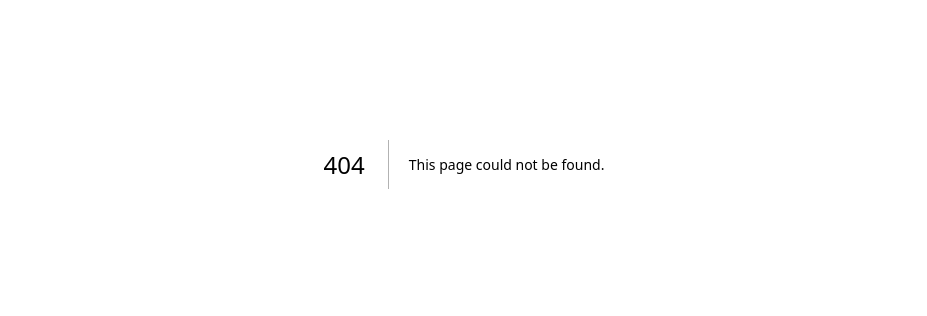
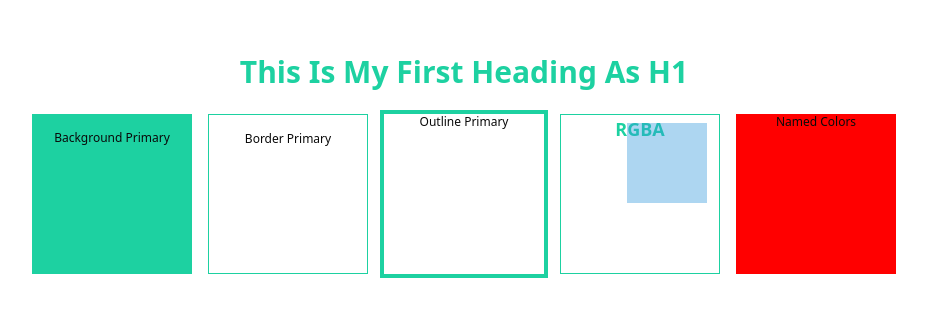
Before and after one commit to Dasan-Chamika/cinescope, a Next.js app: page /genres in a window 1280 px wide. Before the commit this address had no page. Shown: the part 236-552 px from the top of the page, without its empty margins (176-1103 px from the left). Built offline with nearby package versions, Linux system fonts and the light colour scheme.

Commit message:
Examples of flex/grid usecases and color palette update

```diff
--- /dev/null
+++ b/app/genres/page.tsx
@@ -0,0 +1,73 @@
+// By default RSC
+export default function GenresPage() {
+  console.log("Server Component Here!!");
+  // Example 04
+  return (
+    <div className="flex flex-col min-h-screen justify-center items-center p-6 gap-6">
+      <h1 className="text-primary font-bold text-3xl capitalize">
+        This is my first heading as h1
+      </h1>
+
+      <div className="flex gap-4 text-xs text-center">
+        <div className="w-40 h-40 p-4 bg-primary">Background Primary</div>
+
+        <div className="w-40 h-40 p-4 border-primary border">
+          Border Primary
+        </div>
+
+        <div className="w-40 h-40 outline-4 outline-primary">
+          Outline Primary
+        </div>
+
+        <div className="w-40 h-40 relative border border-primary">
+          <h1 className="text-primary font-bold text-lg">RGBA</h1>
+          <div className="w-20 h-20 bg-secondary absolute top-2 right-3"></div>
+        </div>
+
+        <div className="w-40 h-40 relative bg-accent">Named Colors</div>
+      </div>
+    </div>
+  );
+
+  // Example 03 (Grid)
+  return (
+    <div className="flex min-h-screen justify-center items-center bg-amber-200 p-6">
+      {/* Cards Container */}
+      <div className="w-full grid grid-cols-1 sm:grid-cols-2 md:grid-cols-3 lg:grid-cols-4 gap-6">
+        <div className="w-full h-40 bg-red-200">Div 01</div>
+        <div className="w-full h-40 bg-green-200">Div 02</div>
+        <div className="w-full h-40 bg-purple-200">Div 03</div>
+        <div className="w-full h-40 bg-orange-200">Div 04</div>
+        <div className="w-full h-40 bg-pink-200">Div 05</div>
+        <div className="w-full h-40 bg-cyan-200">Div 06</div>
+        <div className="w-full h-40 bg-blue-200">Div 07</div>
+        <div className="w-full h-40 bg-sky-200">Div 08</div>
+      </div>
+    </div>
+  );
+  // Example 02 (Flex 1)
+  return (
+    <div className="flex flex-col md:flex-row bg-purple-300 min-h-screen">
+      <div className="flex-1 p-6 bg-green-200 text-center">Div 01</div>
+      <div className="flex-3 p-6 bg-red-200 text-center">Div 02</div>
+      <div className="flex-1 p-6 bg-blue-200 text-center">Div 03</div>
+      <div className="flex-4 p-6 bg-orange-200 text-center">Div 04</div>
+    </div>
+  );
+
+  // Example 01 (Flex Box)
+  return (
+    <div className="flex flex-col md:flex-row items-center justify-center bg-purple-300 min-h-screen p-6 gap-6">
+      <div className="h-20 w-30 p-6 bg-green-200 rounded text-center">
+        Div 01
+      </div>
+      <div className="h-20 w-30 p-6 bg-red-200 rounded text-center">Div 02</div>
+      <div className="h-20 w-30 p-6 bg-orange-200 rounded text-center">
+        Div 03
+      </div>
+      <div className="h-20 w-30 p-6 bg-yellow-200 rounded text-center">
+        Div 04
+      </div>
+    </div>
+  );
+}
--- a/app/globals.css
+++ b/app/globals.css
@@ -51,13 +51,13 @@
   --card-foreground: oklch(0.145 0 0);
   --popover: oklch(1 0 0);
   --popover-foreground: oklch(0.145 0 0);
-  --primary: oklch(0.205 0 0);
+  --primary: #1dd1a1;
   --primary-foreground: oklch(0.985 0 0);
-  --secondary: oklch(0.97 0 0);
+  --secondary: rgba(52, 152, 219, 0.4);
   --secondary-foreground: oklch(0.205 0 0);
   --muted: oklch(0.97 0 0);
   --muted-foreground: oklch(0.556 0 0);
-  --accent: oklch(0.97 0 0);
+  --accent: red;
   --accent-foreground: oklch(0.205 0 0);
   --destructive: oklch(0.577 0.245 27.325);
   --border: oklch(0.922 0 0);
@@ -116,6 +116,7 @@
   * {
     @apply border-border outline-ring/50;
   }
+
   body {
     @apply bg-background text-foreground;
   }
--- a/app/movies/page.tsx
+++ b/app/movies/page.tsx
@@ -1,6 +1,6 @@
 // RSC - React Server Component
+import { MainNav } from "@/components/main-nav";
 import Link from "next/link";
-import MainNav from "@/components/main-nav";
 
 // SSR - Enabled by default
 export default function MoviesPage() {
--- a/app/page.tsx
+++ b/app/page.tsx
@@ -1,7 +1,7 @@
 // RSC - React Server Component
 // SSR - Enabled by default import MainNav from "@/components/main-nav";
 
-import MainNav from "@/components/main-nav";
+import { MainNav } from "@/components/main-nav";
 import Image from "next/image";
 import Link from "next/link";
 export default function HomePage() {
--- a/components/main-nav.tsx
+++ b/components/main-nav.tsx
@@ -2,11 +2,11 @@ import Link from "next/link";
 import { Logo } from "./logo";
 import { ModeToggle } from "./mode-toggle";
 
-export default function MainNav() {
+export function MainNav() {
   return (
     <header className="border-b border-primary/20 bg-background sticky top-0 z-50 w-full">
       <div className="container mx-auto max-w-[87.5rem] px-8 flex h-16 items-center ">
-        <Link href="/" className=" flex items-center gap-1">
+        <Link href="/" className=" flex items-center gap-2">
           <Logo />
           <span className="text-primary text-xl font-bold">CineScope</span>
         </Link>
```
Also changed, not shown: 1 other file (tests, documents, lock files or other folders).
